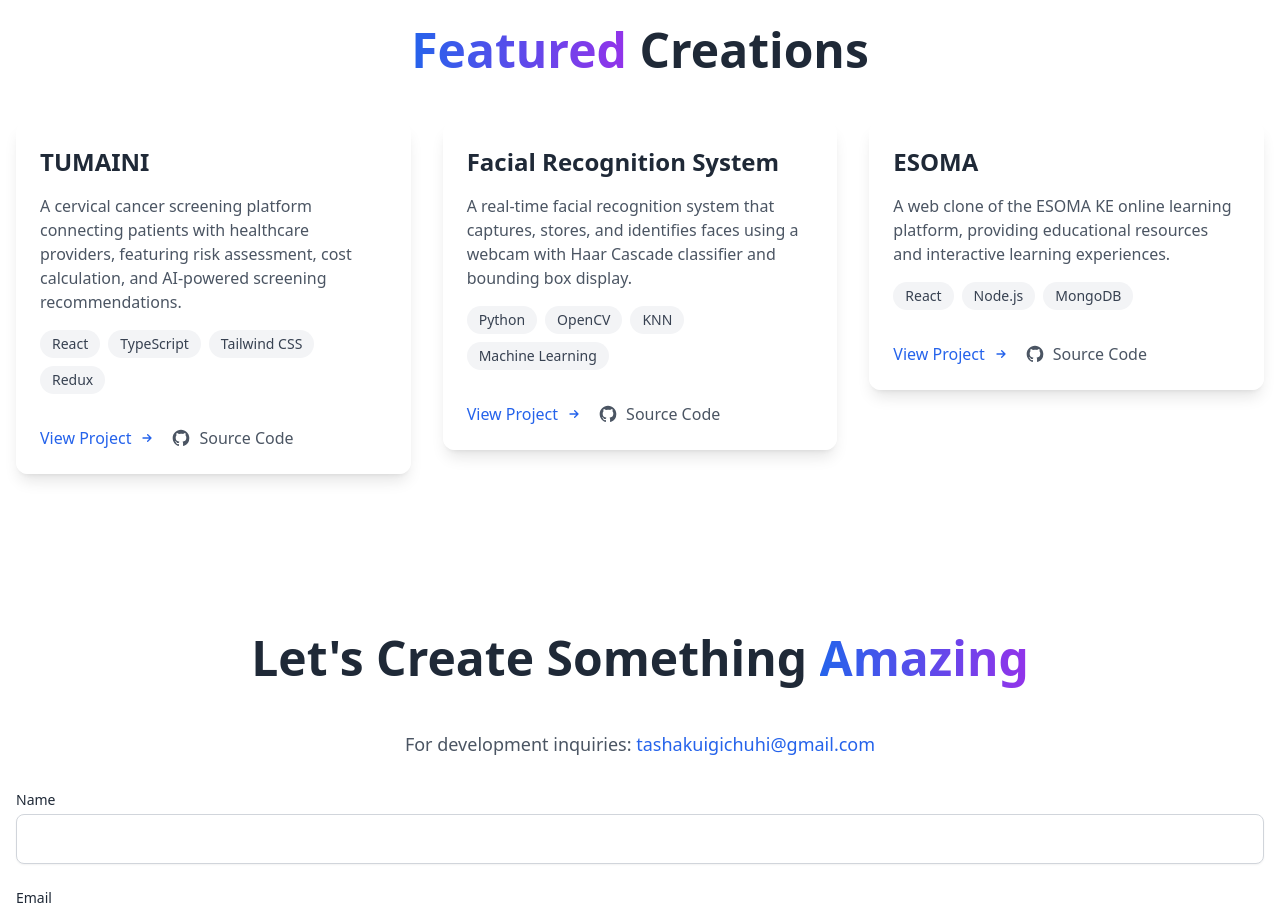
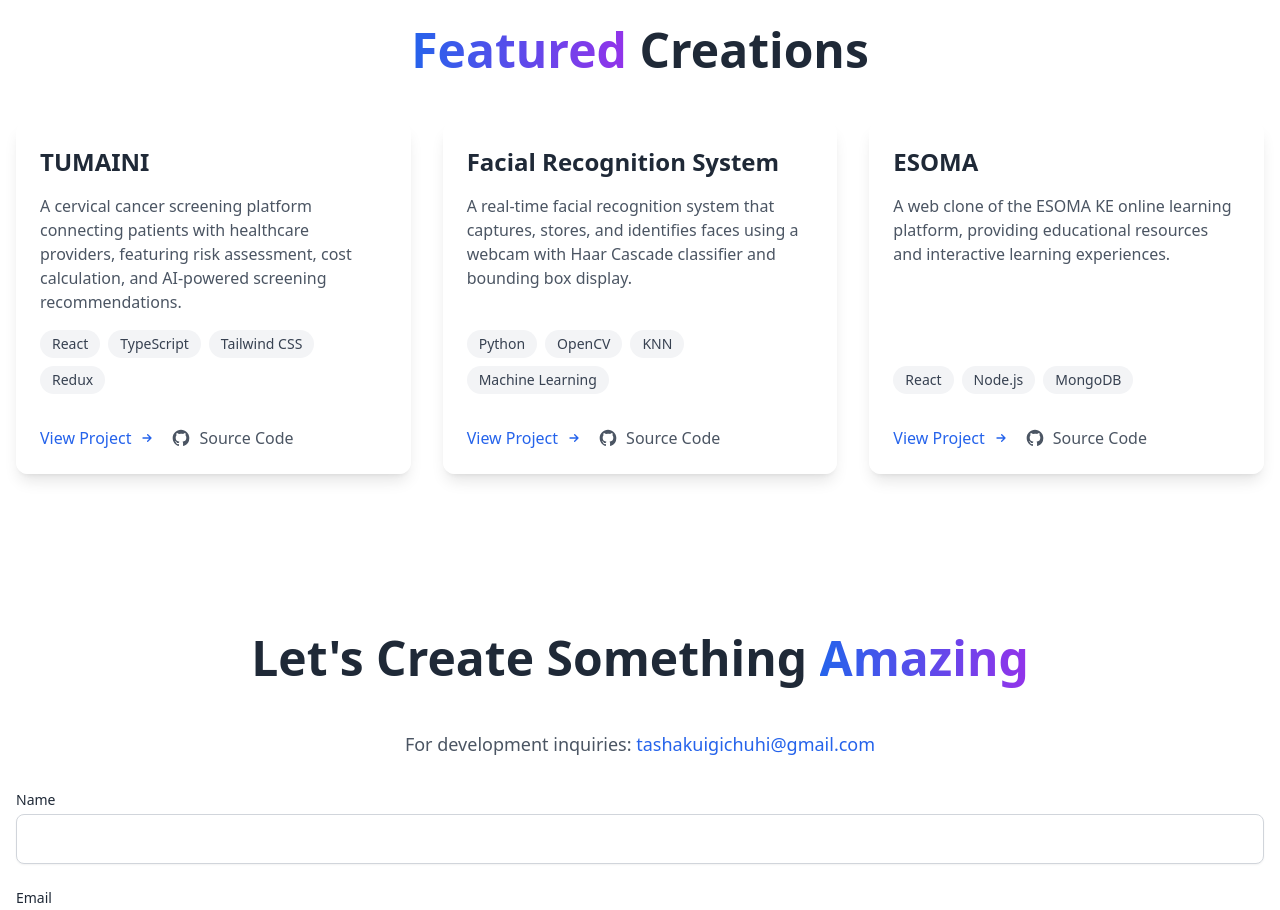
Before and after one commit to gichuhiii/portfolio, a React (Vite) app: page / in a window 1280 px wide. Shown: the part 1320-2230 px from the top of the page. Built offline with nearby package versions, Linux system fonts and the light colour scheme.

Commit message:
updated project sizes

```diff
--- a/src/components/ProjectCard.jsx
+++ b/src/components/ProjectCard.jsx
@@ -2,10 +2,10 @@ import PropTypes from 'prop-types';
 
 const ProjectCard = ({ title, description, technologies, projectUrl, githubUrl }) => {
   return (
-    <div className="bg-white/80 backdrop-blur p-6 rounded-xl shadow-lg group hover:bg-gradient-to-br hover:from-blue-50 hover:to-purple-50 transition-all duration-500">
-      <div className="space-y-4">
+    <div className="bg-white/80 backdrop-blur p-6 rounded-xl shadow-lg group hover:bg-gradient-to-br hover:from-blue-50 hover:to-purple-50 transition-all duration-500 h-full flex flex-col">
+      <div className="space-y-4 flex flex-col flex-grow">
         <h3 className="heading-md group-hover:text-gradient transition-colors duration-300">{title}</h3>
-        <p className="text-gray-600">{description}</p>
+        <p className="text-gray-600 flex-grow">{description}</p>
         <div className="flex flex-wrap gap-2">
           {technologies.map((tech, index) => (
             <span key={index} className="skill-tag">{tech}</span>
```
